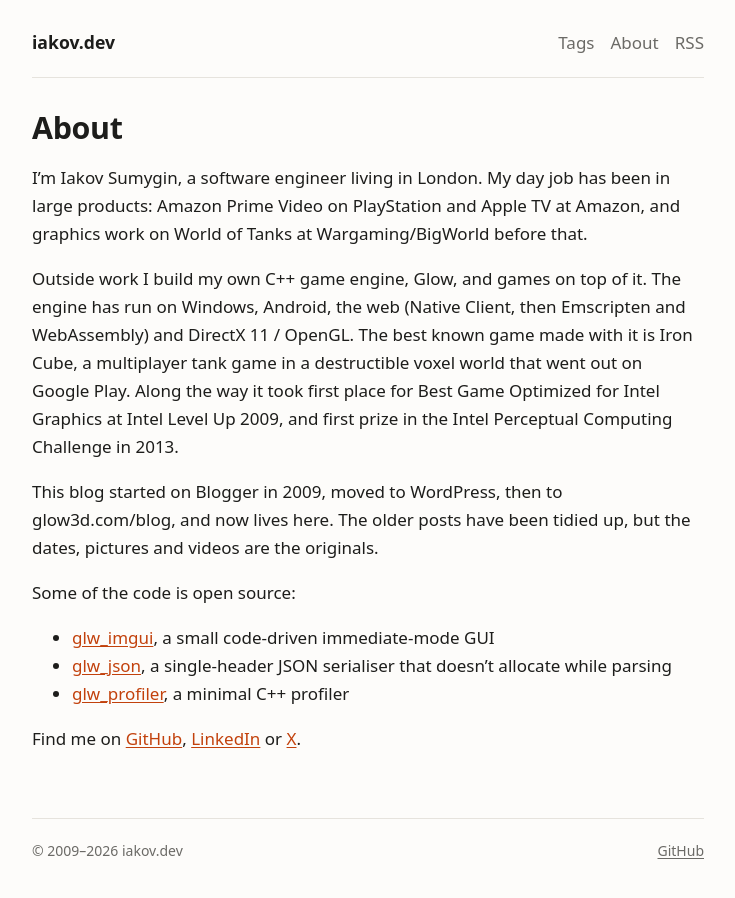
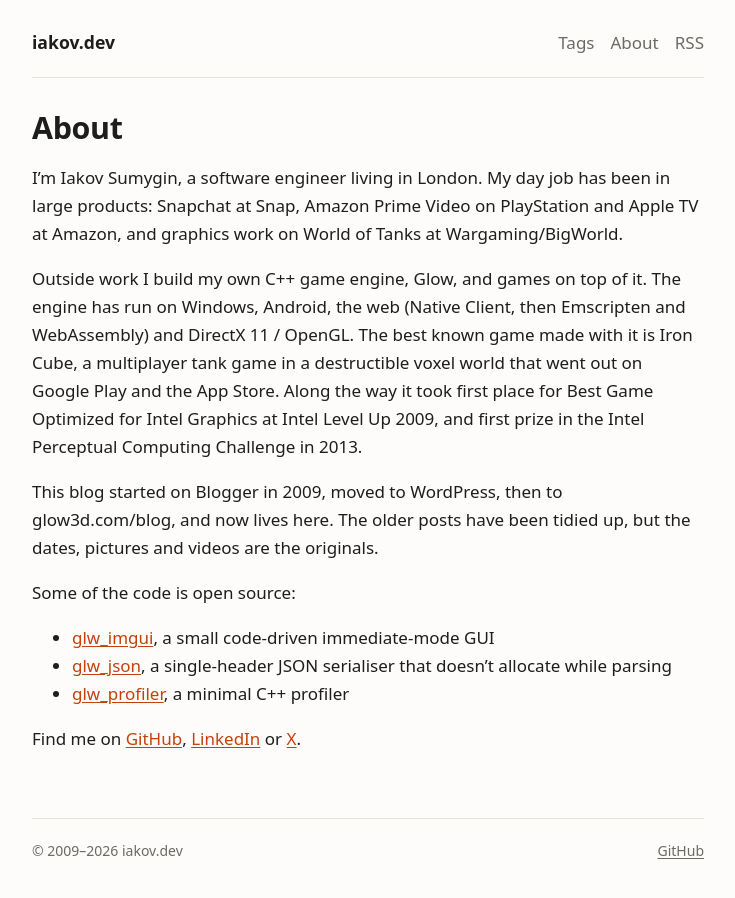
Before and after one commit to yak32/iakov.dev, a Jekyll site: the page built from about.md, in a window 1280 px wide. Shown: the whole page, without its empty margins (272-1007 px from the left). Built offline with Jekyll 4.4.1, drawn with Linux system fonts in a browser that asks for light colours.

Commit message:
About: add Snapchat and the App Store
Co-Authored-By: Claude Opus 5.5 <noreply@anthropic.com>

```diff
--- a/about.md
+++ b/about.md
@@ -4,9 +4,9 @@ permalink: /about/
 ---
 # About
 
-I'm Iakov Sumygin, a software engineer living in London. My day job has been in large products: Amazon Prime Video on PlayStation and Apple TV at Amazon, and graphics work on World of Tanks at Wargaming/BigWorld before that.
+I'm Iakov Sumygin, a software engineer living in London. My day job has been in large products: Snapchat at Snap, Amazon Prime Video on PlayStation and Apple TV at Amazon, and graphics work on World of Tanks at Wargaming/BigWorld.
 
-Outside work I build my own C++ game engine, Glow, and games on top of it. The engine has run on Windows, Android, the web (Native Client, then Emscripten and WebAssembly) and DirectX 11 / OpenGL. The best known game made with it is Iron Cube, a multiplayer tank game in a destructible voxel world that went out on Google Play. Along the way it took first place for Best Game Optimized for Intel Graphics at Intel Level Up 2009, and first prize in the Intel Perceptual Computing Challenge in 2013.
+Outside work I build my own C++ game engine, Glow, and games on top of it. The engine has run on Windows, Android, the web (Native Client, then Emscripten and WebAssembly) and DirectX 11 / OpenGL. The best known game made with it is Iron Cube, a multiplayer tank game in a destructible voxel world that went out on Google Play and the App Store. Along the way it took first place for Best Game Optimized for Intel Graphics at Intel Level Up 2009, and first prize in the Intel Perceptual Computing Challenge in 2013.
 
 This blog started on Blogger in 2009, moved to WordPress, then to glow3d.com/blog, and now lives here. The older posts have been tidied up, but the dates, pictures and videos are the originals.
 
```
